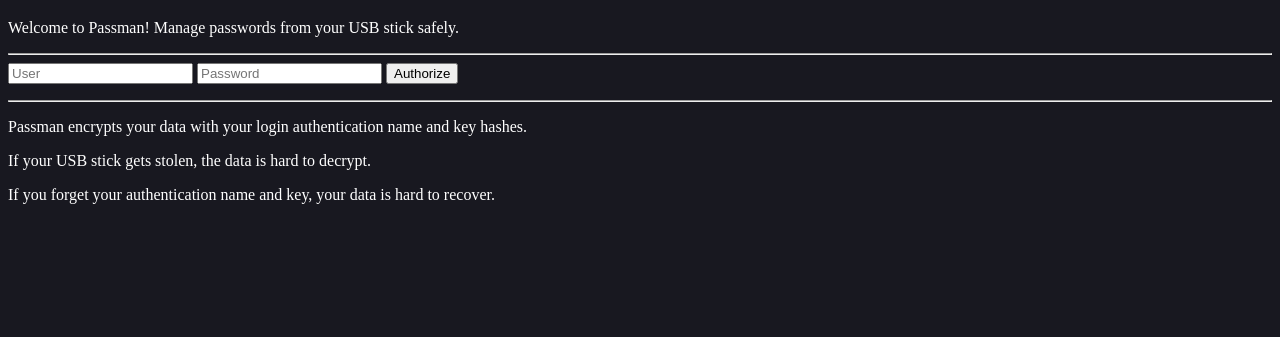
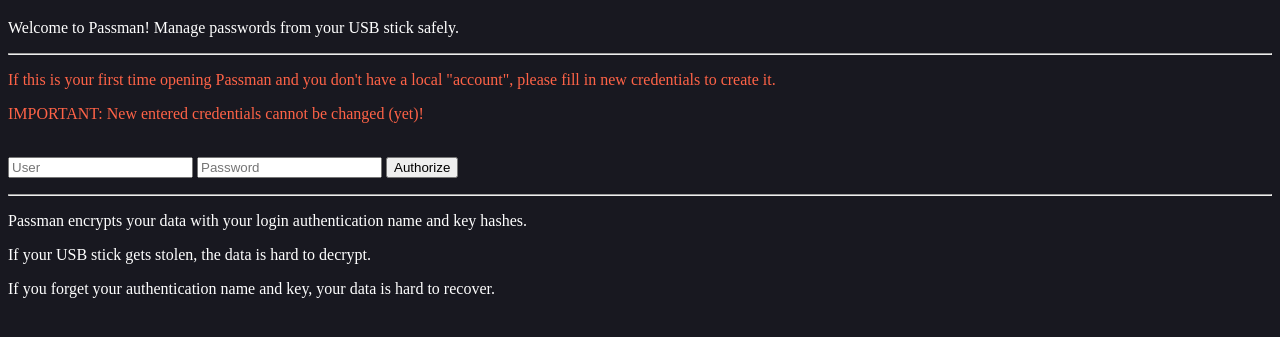
Before and after one commit to Marakusa/crypassy, a website: page web/home.html in a window 1280 px wide. Shown: the part 61-398 px from the top of the page. Drawn offline with Linux system fonts and the light colour scheme; no server answers.

Commit message:
Added IMPORTANT notice

```diff
--- a/web/home.html
+++ b/web/home.html
@@ -25,6 +25,9 @@
         <p>Welcome to Passman! Manage passwords from your USB stick safely.</p>
         <hr>
         <div id="authorization" style="display:none">
+            <p style="color: tomato;">If this is your first time opening Passman and you don't have a local "account", please fill in new credentials to create it.</p>
+            <p style="color: tomato;">IMPORTANT: New entered credentials cannot be changed (yet)!</p>
+            <br>
             <input type="text" id="username" name="username" placeholder="User">
             <input type="password" id="password" name="username" placeholder="Password">
             <button onclick="authorize();">Authorize</button>
```
